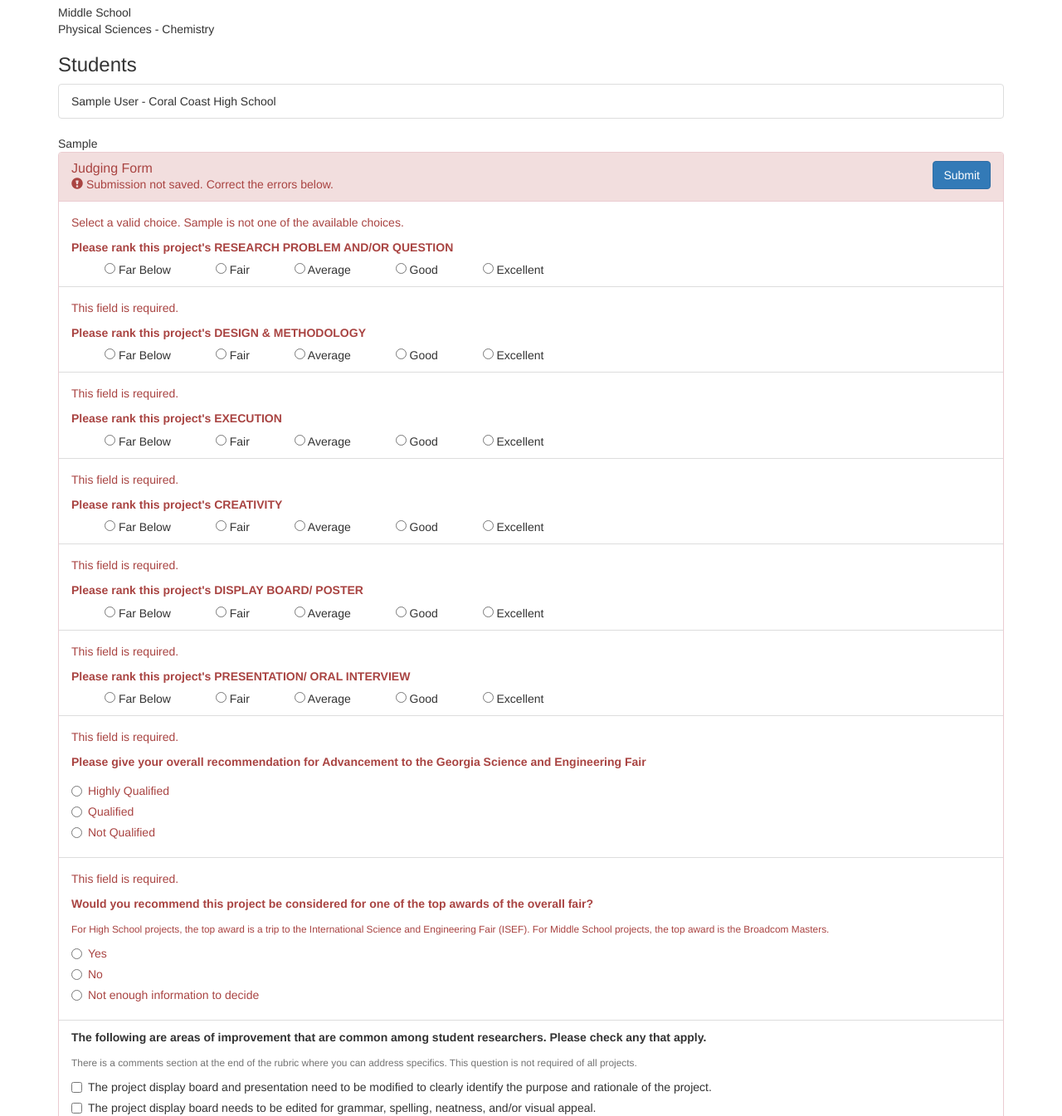
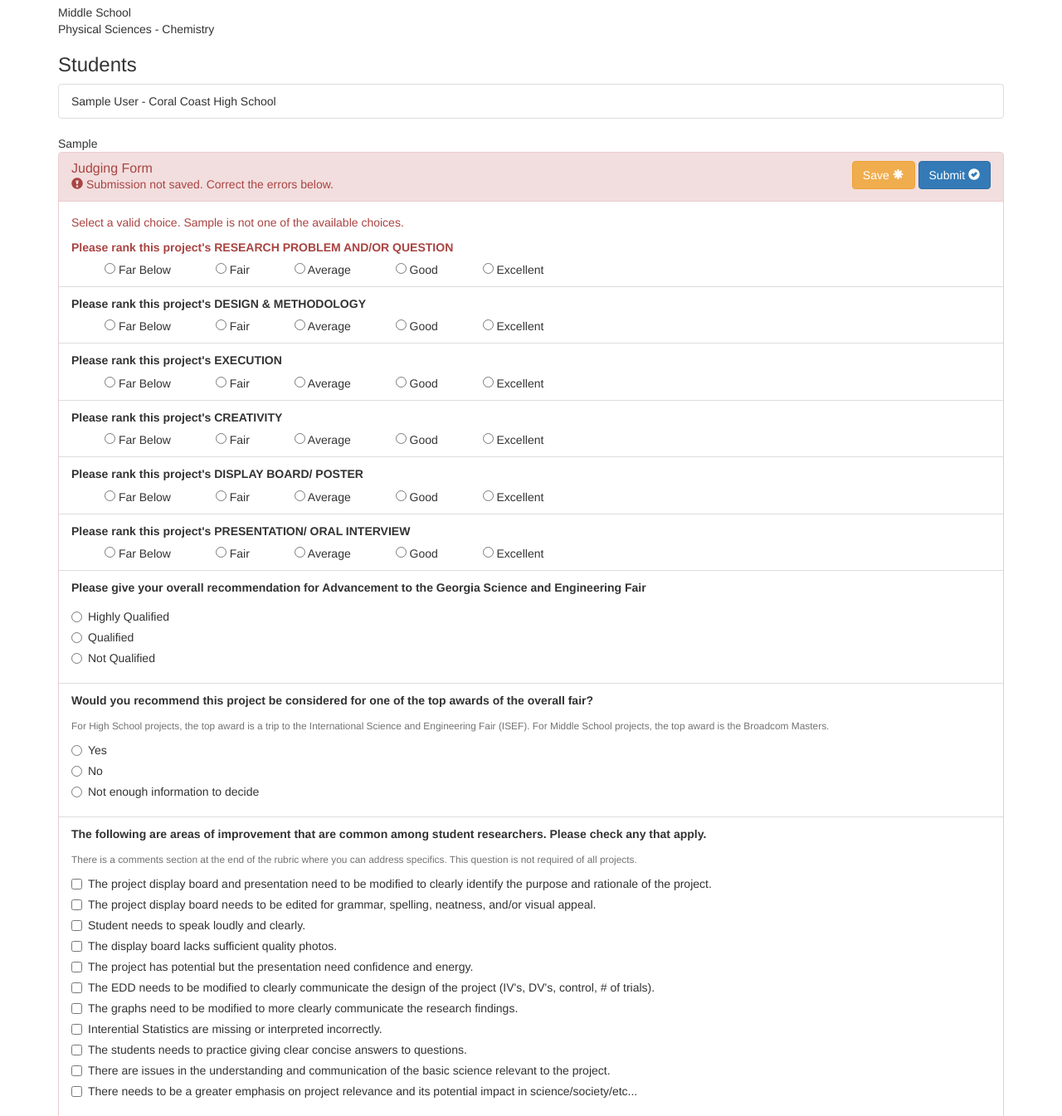
Before and after one commit to kbaskett248/fair_scoring_site, a Django app: a page that uses rubrics/templates/rubrics/rubric_edit.html in a window 1280 px wide. Shown: the part 286-1631 px from the top of the page at 83% size. Run offline with Django 3.2, Linux system fonts and the light colour scheme; a user stored in the database is signed in; data comes from the database, SQL or seed files in the repository; tables that the repository leaves empty hold one stand-in row (values such as "Sample post"); parts of the project's set-up code (start-up, migrations or seed data) failed here and were passed over; some libraries are stand-ins or nearby versions.

Commit message:
Adds partial saves for judge responses
Judges now have a Save and a Submit button. The Submit button does full
data validation, while the Save button allows them to save incomplete
responses. Completed responses appear on the judges list with a green
check mark. Incomplete responses appear yellow with an asterisk.

```diff
--- a/fair_projects/models.py
+++ b/fair_projects/models.py
@@ -323,3 +323,6 @@ class JudgingInstance(models.Model):
 
     def has_response(self):
         return self.response.has_response
+
+    def complete(self):
+        return self.response.complete
--- a/fair_projects/templates/fair_projects/project_list_item.html
+++ b/fair_projects/templates/fair_projects/project_list_item.html
@@ -1,4 +1,4 @@
-<a href="{{ item_url }}" class="row list-group-item {% if ji.has_response %}list-group-item-success{% endif %}">
+<a href="{{ item_url }}" class="row list-group-item {% if ji.complete %}list-group-item-success{% elif ji.has_response %}list-group-item-warning{% endif %}">
     <div class="col-xs-2 col-sm-1 small">{{ project.number }}</div>
     <div class="col-xs-10 col-sm-11 col-md-4 col-lg-5 col-md-push-7 col-lg-push-6 small truncated">
         <div class="row">
@@ -13,8 +13,10 @@
     </div>
     <div class="col-xs-12 col-md-7 col-lg-6 col-md-pull-4 col-lg-pull-5"><strong>
         {{ project.title }}
-        {% if ji.has_response %}
+        {% if ji.complete %}
             <span class="glyphicon glyphicon-ok-sign" aria-hidden="true"></span>
+        {% elif ji.has_response %}
+            <span class="glyphicon glyphicon-asterisk" aria-hidden="true"></span>
         {% endif %}
     </strong></div>
 </a>
--- a/fair_projects/views.py
+++ b/fair_projects/views.py
@@ -383,7 +383,13 @@ class JudgingInstanceUpdate(JudgingInstanceMixin, UpdateView):
         return context
 
     def get_form_class(self):
-        return rubric_form_factory(self.object.response.rubric)
+        required = False
+        try:
+            if self.submit:
+                required = None
+        except AttributeError:
+            pass
+        return rubric_form_factory(self.object.response.rubric, override_required=required)
 
     def get_form_kwargs(self):
         kwargs = super(JudgingInstanceUpdate, self).get_form_kwargs()
@@ -395,6 +401,13 @@ class JudgingInstanceUpdate(JudgingInstanceMixin, UpdateView):
     def get_success_url(self):
         return reverse('fair_projects:judging_instance_detail',
                        args=(self.judging_instance.pk,))
+
+    def post(self, request, *args, **kwargs):
+        if 'submit' in request.POST:
+            self.submit = True
+        else:
+            self.submit = False
+        return super(JudgingInstanceUpdate, self).post(request, *args, **kwargs)
 
 
 class TeacherDetail(SpecificUserRequiredMixin, ListView):
--- a/rubrics/forms.py
+++ b/rubrics/forms.py
@@ -4,29 +4,49 @@ from django.forms.models import ModelForm
 from .models import Question, Choice
 
 
-def default_field(question):
+def default_field(question, override_required=None):
+    if override_required is not None:
+        required = override_required
+    else:
+        required = question.required
     return forms.CharField(label=question.description(), help_text=question.help_text,
-                           strip=True, required=question.required)
+                           strip=True, required=required)
 
 
-def long_text_field(question):
+def long_text_field(question, override_required=None):
+    if override_required is not None:
+        required = override_required
+    else:
+        required = question.required
     return forms.CharField(label=question.description(), help_text=question.help_text,
-                           strip=True, required=question.required, widget=forms.Textarea)
+                           strip=True, required=required, widget=forms.Textarea)
 
 
-def scale_field(question):
+def scale_field(question, override_required=None):
+    if override_required is not None:
+        required = override_required
+    else:
+        required = question.required
     return forms.ChoiceField(label=question.description(), help_text=question.help_text,
-                             choices=question.choices, required=question.required, widget=forms.RadioSelect)
+                             choices=question.choices, required=required, widget=forms.RadioSelect)
 
 
-def single_select_field(question):
+def single_select_field(question, override_required=None):
+    if override_required is not None:
+        required = override_required
+    else:
+        required = question.required
     return forms.ChoiceField(label=question.description(), help_text=question.help_text,
-                             choices=question.choices, required=question.required, widget=forms.RadioSelect)
+                             choices=question.choices, required=required, widget=forms.RadioSelect)
 
 
-def multi_select_field(question):
+def multi_select_field(question, override_required=None):
+    if override_required is not None:
+        required = override_required
+    else:
+        required = question.required
     return forms.MultipleChoiceField(label=question.description(), help_text=question.help_text,
-                                     choices=question.choices, required=question.required, widget=forms.CheckboxSelectMultiple)
+                                     choices=question.choices, required=required, widget=forms.CheckboxSelectMultiple)
 
 
 class RubricForm(forms.Form):
@@ -55,7 +75,8 @@ class RubricForm(forms.Form):
         return self.instance
 
 
-def rubric_form_factory(rubric, field_dict=RubricForm.DEFAULT_FIELD_DICT,
+def rubric_form_factory(rubric, override_required=None,
+                        field_dict=RubricForm.DEFAULT_FIELD_DICT,
                         template_dict=RubricForm.DEFAULT_TEMPLATE_DICT):
     form_name = 'RubricForm%s' % rubric.pk
     form_bases = (RubricForm,)
@@ -63,7 +84,7 @@ def rubric_form_factory(rubric, field_dict=RubricForm.DEFAULT_FIELD_DICT,
                  'rubric': rubric}
     for question in rubric.ordered_question_set.all():
         name = 'question_%s' % question.pk
-        field = field_dict.get(question.question_type, default_field)(question)
+        field = field_dict.get(question.question_type, default_field)(question, override_required)
         field.question_type = question.question_type
         field.template = template_dict.get(question.question_type,
                                            'rubrics/default_type_edit.html')
--- a/rubrics/models.py
+++ b/rubrics/models.py
@@ -307,6 +307,13 @@ class RubricResponse(models.Model):
             choice_response__isnull=True, text_response__isnull=True).exists()
 
     @property
+    def complete(self) -> bool:
+        """bool: True if all required questions are answered. False otherwise."""
+        return not self.questionresponse_set.filter(question__required=True,
+                                                    choice_response__isnull=True,
+                                                    text_response__isnull=True).exists()
+
+    @property
     def question_response_dict(self):
         return {resp.question.pk: resp
                 for resp in self.questionresponse_set.select_related('question').all()}
--- a/rubrics/templates/rubrics/rubric_edit.html
+++ b/rubrics/templates/rubrics/rubric_edit.html
@@ -13,9 +13,17 @@
                     Submission not saved. Correct the errors below.
                     {% endif %}
                 </div>
-                <button type="submit" class="btn btn-primary" style="float:right">
-                    {% trans "Submit" %}
-                </button>
+                <div style="float:right">
+                    <button type="submit" class="btn btn-warning" name="save">
+                        {% trans "Save" %}
+                        <span class="glyphicon glyphicon-asterisk"></span>
+                    </button>
+                    <button type="submit" class="btn btn-primary" name="submit">
+                        {% trans "Submit" %}
+                        <span class="glyphicon glyphicon-ok-sign"></span>
+                    </button>
+                </div>
+
             </div>
 
             <div class="list-group">
@@ -26,7 +34,14 @@
                 {% endfor %}
             </div>
             <div class="panel-footer">
-                <button type="submit" class="btn btn-primary">{% trans "Submit" %}</button>
+                <button type="submit" class="btn btn-warning" name="save">
+                    {% trans "Save" %}
+                    <span class="glyphicon glyphicon-asterisk"></span>
+                </button>
+                <button type="submit" class="btn btn-primary" name="submit">
+                    {% trans "Submit" %}
+                    <span class="glyphicon glyphicon-ok-sign"></span>
+                </button>
             </div>
         </div>
 
```
Also changed, not shown: rubrics/tests.py (+33 -8 lines).
